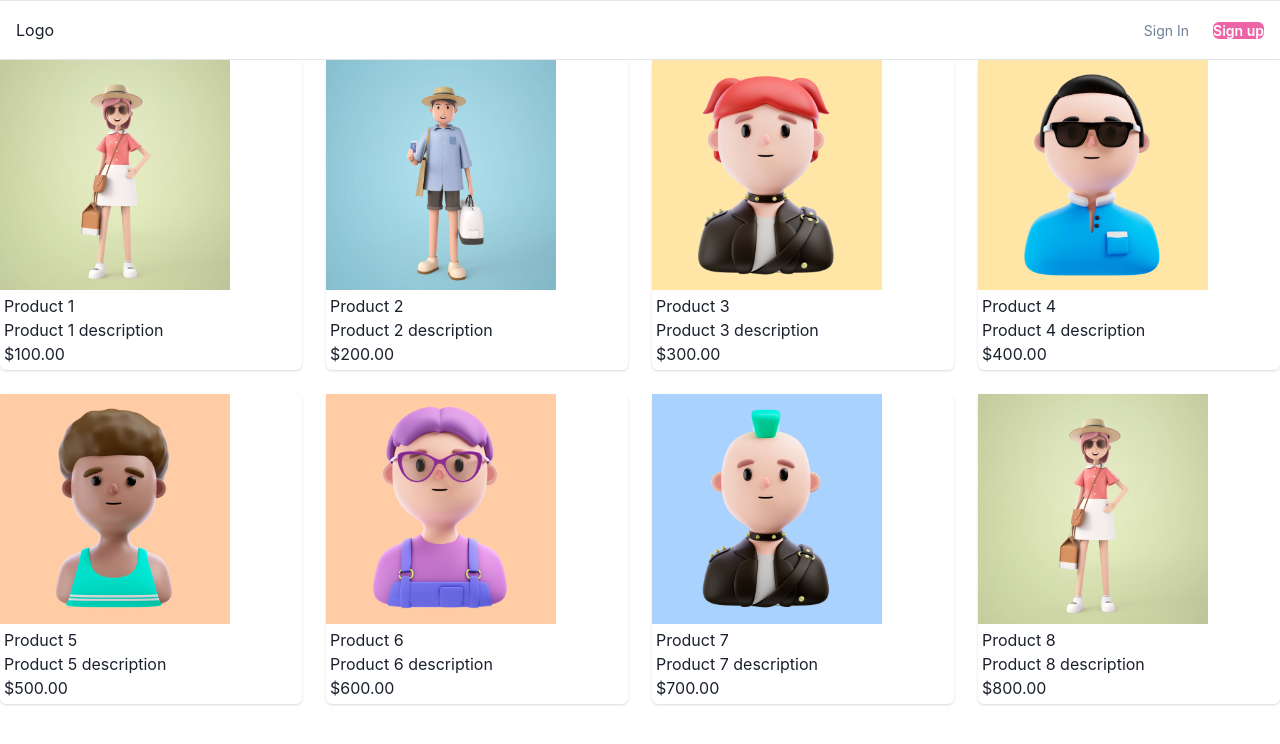
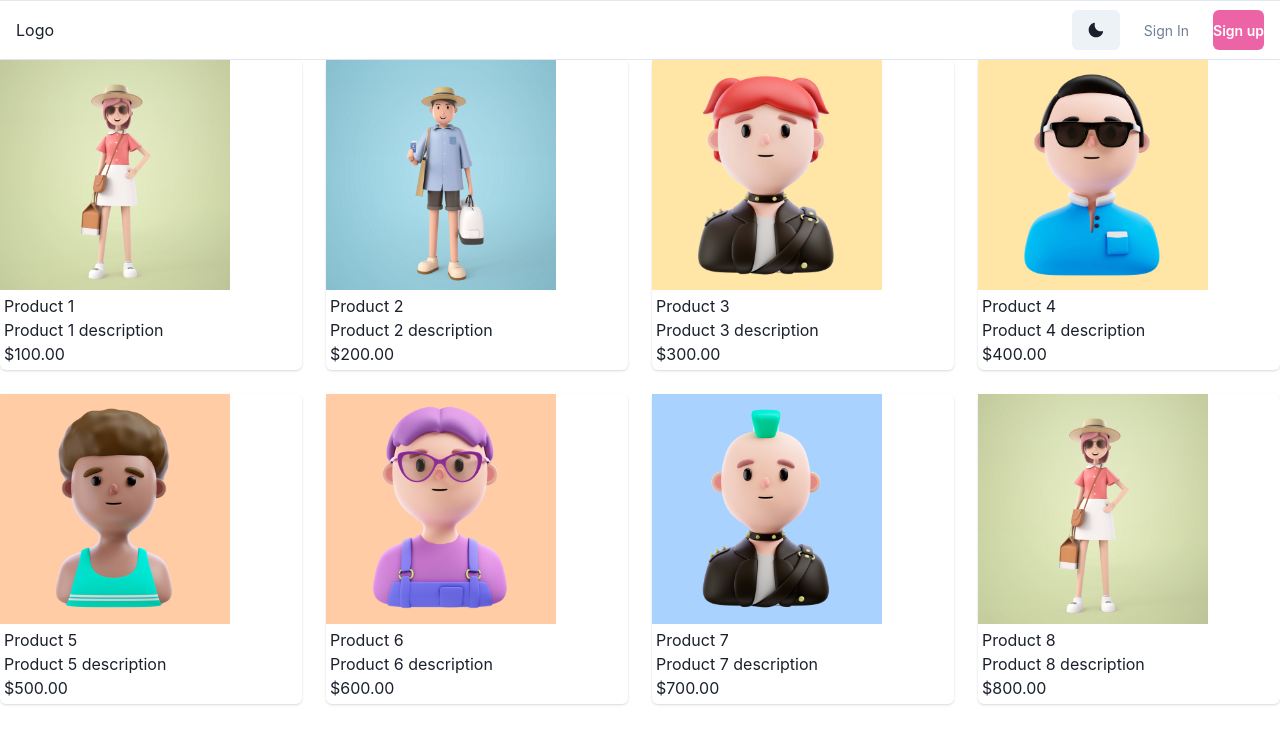
Before and after one commit to jesualujan/Ecommerce-32-web-A, a Next.js app in the folder ecommerce/: page / in a window 1280 px wide. Shown: the top 744 px of the page. Built offline with nearby package versions, Linux system fonts and the light colour scheme.

Commit message:
✨ tema claro y oscuro

```diff
--- a/ecommerce/components/Layout.js
+++ b/ecommerce/components/Layout.js
@@ -5,11 +5,13 @@
     Text,
     Stack,
     Button,
-    useColorModeValue
+    useColorModeValue,
+    useColorMode
 } from '@chakra-ui/react'
-
+import {MoonIcon, SunIcon} from '@chakra-ui/icons'
 
 const Layout = ({children}) => {
+    const {colorMode, toggleColorMode} = useColorMode() // Hook chakra-ui para poder cambiar de tema claro a oscuro
   return (
     <div>
     <Head>
@@ -41,6 +43,9 @@
          direction={'row'}
          spacing={6}
         >
+        <Button onClick={toggleColorMode}>
+         {colorMode === "light" ? <MoonIcon/> : <SunIcon/>  }
+      </Button>
           <Button
             fontSize={'sm'}
             fontWeight={400}
```
